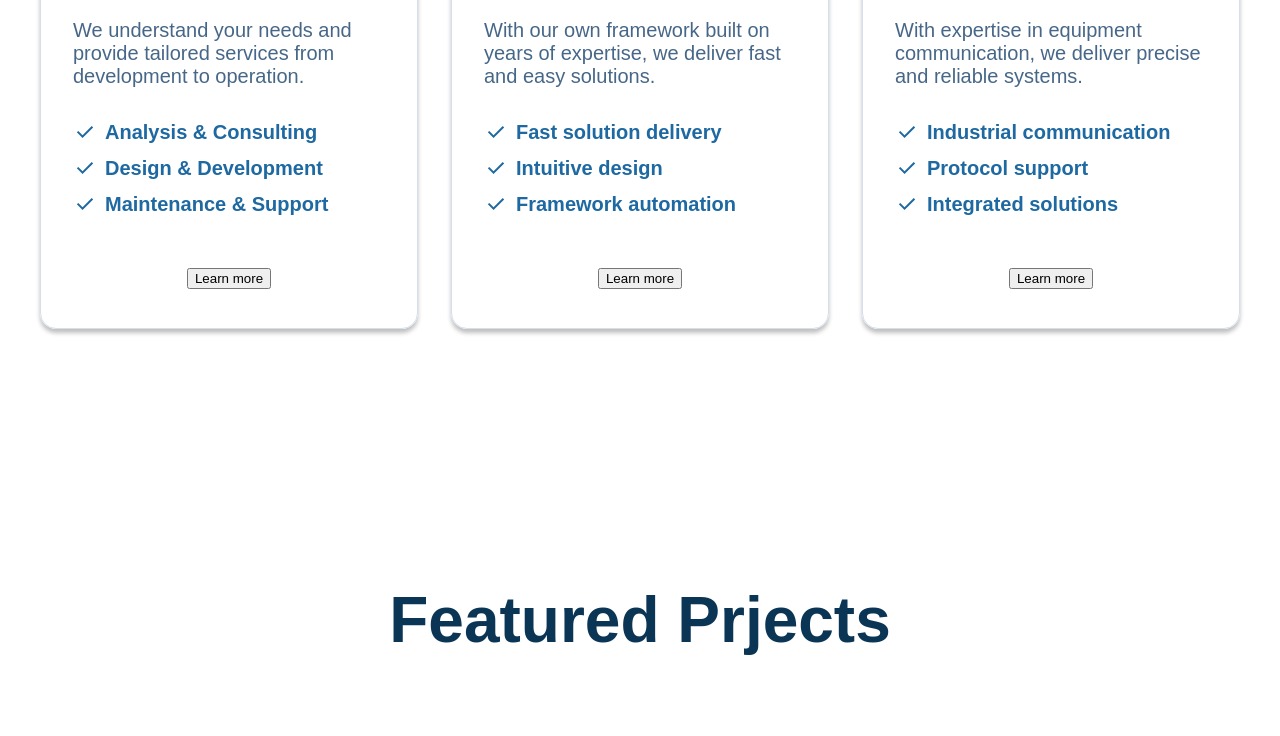
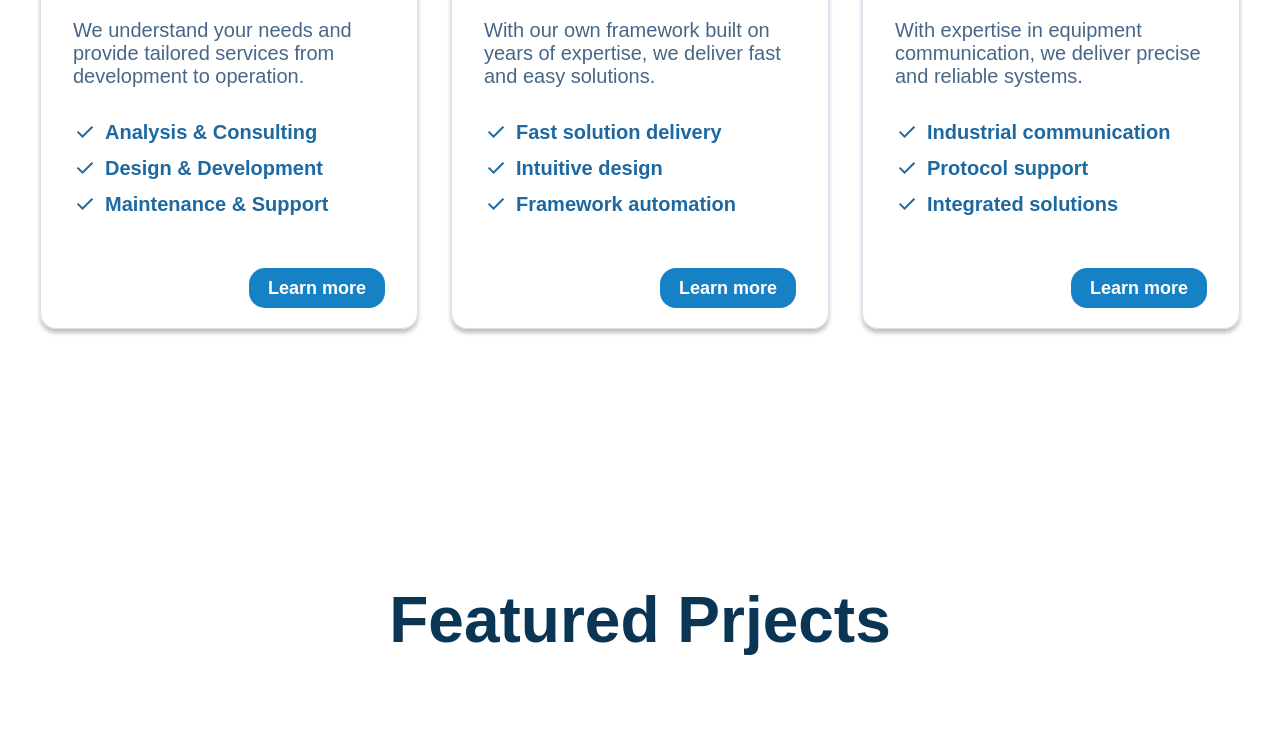
Before and after one commit to juju199a/twofc, a Next.js app: page /en in a window 1280 px wide. Shown: the part 1559-2295 px from the top of the page. Built offline with nearby package versions, Linux system fonts and the light colour scheme.

Commit message:
컨셉 버튼 추가

```diff
--- a/app/global.css
+++ b/app/global.css
@@ -78,6 +78,7 @@ header {
       rgba(255,255,255,0.5) 100%
     );
     backdrop-filter: blur(6px);
+
     /* border: 2px solid purple;  확인용 */
     z-index:1000;
 }
--- a/components/ui/ConceptCard.tsx
+++ b/components/ui/ConceptCard.tsx
@@ -49,8 +49,8 @@ export default function ConceptCard({category, title, description, summaries}: C
                     ))}
                 </div>
             </div>
-            <div className={styles['footer']}>
-                <button>Learn more</button>
+            <div className={styles['button-box']}>
+                <button className={styles['button']}>Learn more</button>
             </div>
         </div>
 
--- a/messages/ja.json
+++ b/messages/ja.json
@@ -6,7 +6,7 @@
             "bannerHeading": "2FCは10社の顧客と100件のプロジェクトを完了しました。"
         },
         "conceptSection": {
-            "headingTitle": "The 2FC framework makes IT systems simple.",
+            "headingTitle": "2FCフレームワークにより、ITシステムを高度な技術でシンプルにします。",
             "headingSubTitle": "2FCは豊富で専門的な技術力により、お客様のIT課題を迅速に解決します。",
             "ITService": {
                 "title": "ITサービス",
--- a/styles/layout/navbar.module.css
+++ b/styles/layout/navbar.module.css
@@ -6,7 +6,7 @@
     margin: 8px auto;
     max-width: 1200px;
     width: 100%;
-    border-bottom: 1px solid var(--bg-gray-100);
+    /* border-bottom: 1px solid var(--bg-gray-100); */
 }
 
 .logo {
--- a/styles/ui/conceptcard.module.css
+++ b/styles/ui/conceptcard.module.css
@@ -135,3 +135,33 @@
   overflow-wrap: anywhere;
   white-space: normal;
 }
+
+
+.card .button-box {
+    width: 100%;
+    height: 40px;
+    margin: 0;
+    display: flex;
+    flex-direction: row;
+    justify-content: flex-end;
+    align-items: flex-end;
+    /* border: 1px solid blue;     확인용 */
+}
+
+.button-box .button {
+    width: 136px;
+    height: 40px;
+    background-color: var(--button-fill-blue); /* 배경색 */
+    color: var(--color-white);              /* 글자색 */
+    border: 0; /* 테두리 */
+    border-radius: 16px;        /* 둥근 모서리 */
+    padding: 8px 16px;        /* 여백 */
+    font-size: 18px;
+    font-weight: 600;
+    cursor: pointer;
+    transition: background-color 0.3s ease;
+}
+
+.button-box .button:hover {
+    opacity: 85%; /* hover 시 색상 */
+}
```
